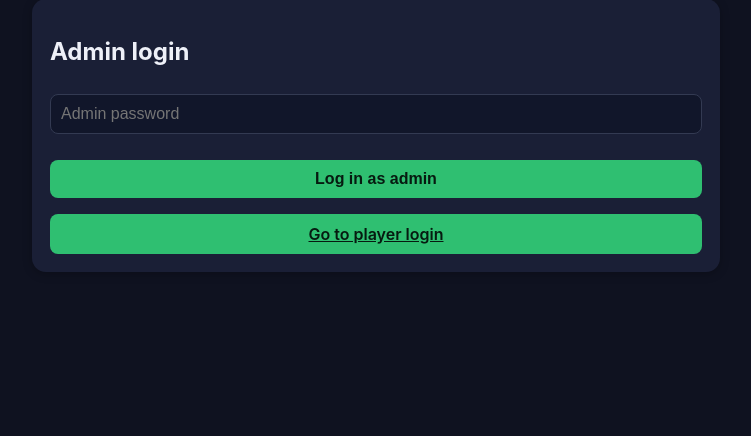
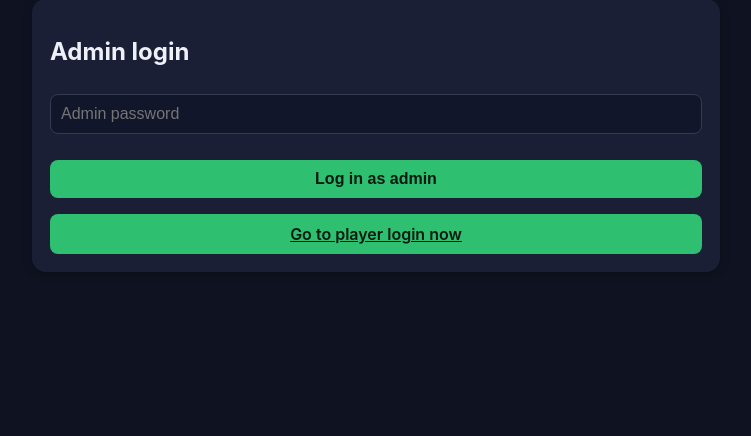
Before and after one commit to Terminator567/among-us, a Flask app: page /admin in a window 1280 px wide. Shown: the part 74-510 px from the top of the page, without its empty margins (264-1015 px from the left). Run offline with Flask 3, Linux system fonts and the light colour scheme.

Commit message:
random change

```diff
--- a/templates/admin_login.html
+++ b/templates/admin_login.html
@@ -18,7 +18,7 @@
     </form>
 
     <a href="{{ url_for('login') }}" class="btn secondary player-login-link">
-        Go to player login
+        Go to player login now
     </a>
 </div>
 {% endblock %}
```
